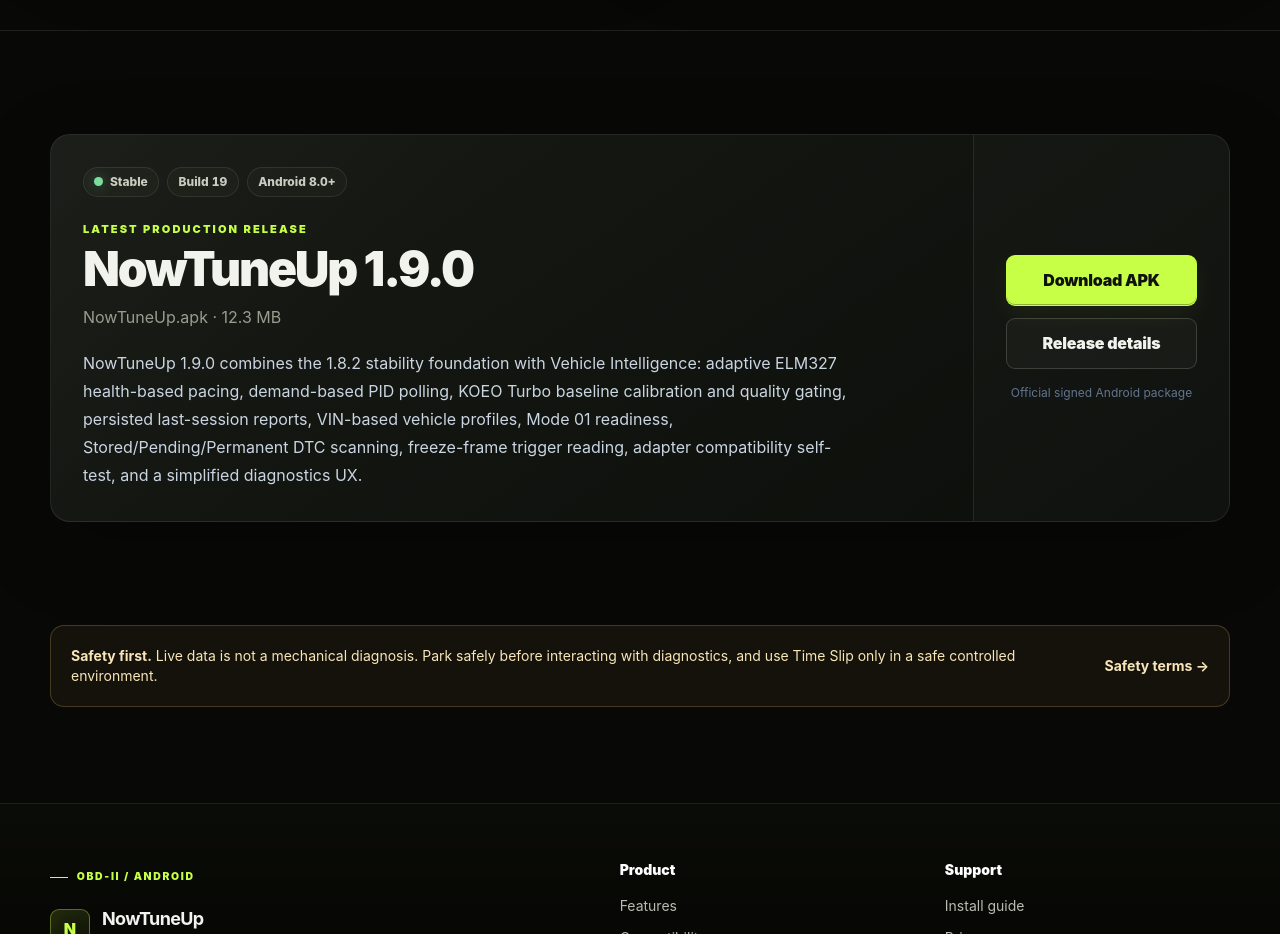
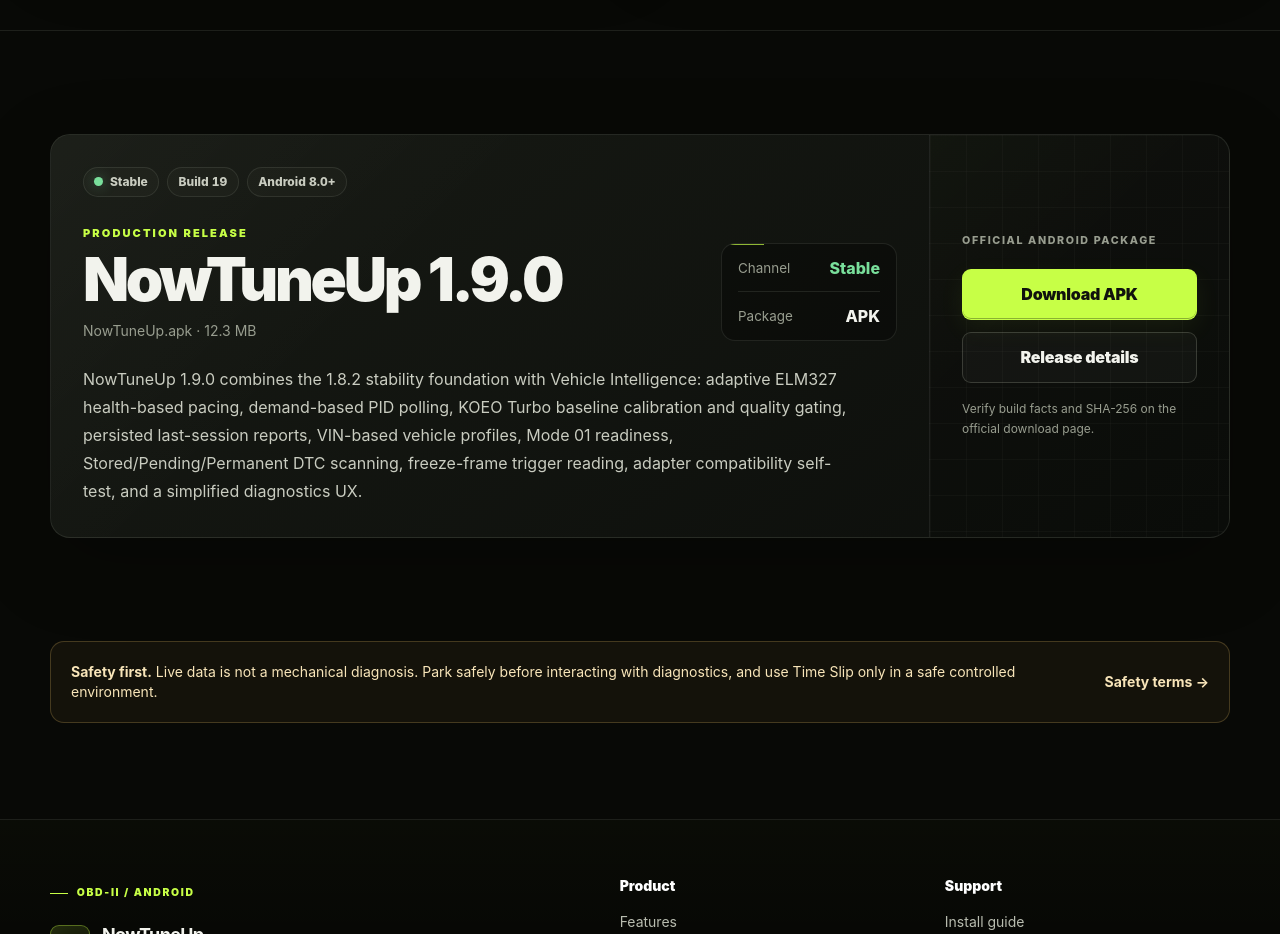
Before and after one commit to kzabCde/NowTuneUp-Smart-OBD-Vehicle-Monitor, a Next.js app in the folder web/: page / in a window 1280 px wide. Shown: the part 4800-5734 px from the top of the page. Built offline with nearby package versions, Linux system fonts and the light colour scheme; no server answers.

Commit message:
Polish shared production release card

```diff
--- a/web/components/ui/ReleaseCard.tsx
+++ b/web/components/ui/ReleaseCard.tsx
@@ -8,27 +8,38 @@
 export function ReleaseCard({ release, compact = false }: { release: ReleaseInfo; compact?: boolean }) {
   return (
     <article className="panel overflow-hidden">
-      <div className="grid gap-0 lg:grid-cols-[1fr_auto]">
+      <div className="grid lg:grid-cols-[1fr_300px]">
         <div className="p-6 md:p-8">
           <div className="flex flex-wrap items-center gap-2">
             <span className="chip"><span className="status-dot" aria-hidden="true" /> Stable</span>
             <span className="chip">Build {release.versionCode}</span>
             <span className="chip">{release.minimumAndroid}+</span>
           </div>
-          <p className="eyebrow mt-6">Latest production release</p>
-          <h2 className="mt-2 text-4xl font-black tracking-[-0.045em] md:text-5xl">NowTuneUp {release.version}</h2>
-          <p className="muted mt-3">{release.apkName} · {bytes(release.apkSize)}</p>
-          {!compact && <p className="mt-5 max-w-3xl leading-7 text-slate-300">{release.releaseNotes}</p>}
+
+          <div className="mt-7 flex flex-col justify-between gap-6 md:flex-row md:items-end">
+            <div>
+              <p className="eyebrow">Production release</p>
+              <h2 className="mt-2 text-4xl font-black tracking-[-0.055em] md:text-6xl">NowTuneUp {release.version}</h2>
+              <p className="muted mt-3 text-sm">{release.apkName} · {bytes(release.apkSize)}</p>
+            </div>
+            <div className="technical-card min-w-44 px-4">
+              <div className="spec-row"><span className="spec-key">Channel</span><span className="spec-value status-good">Stable</span></div>
+              <div className="spec-row"><span className="spec-key">Package</span><span className="spec-value">APK</span></div>
+            </div>
+          </div>
+
+          {!compact && <p className="mt-6 max-w-3xl leading-7 text-[#c9ccc0]">{release.releaseNotes}</p>}
         </div>
 
-        <div className="flex min-w-64 flex-col justify-center gap-3 border-t border-white/8 bg-white/[0.018] p-6 lg:border-l lg:border-t-0 md:p-8">
-          <Link className="button" href={release.downloadUrl} download aria-label={`Download NowTuneUp ${release.version} APK`}>
+        <div className="telemetry-grid flex flex-col justify-center gap-3 border-t border-white/8 bg-black/15 p-6 lg:border-l lg:border-t-0 md:p-8">
+          <p className="data-label">Official Android package</p>
+          <Link className="button mt-2" href={release.downloadUrl} download aria-label={`Download NowTuneUp ${release.version} APK`}>
             Download APK
           </Link>
           <Link className="button secondary" href={`/releases/${encodeURIComponent(release.version)}`}>
             Release details
           </Link>
-          <p className="mt-1 text-center text-xs text-slate-500">Official signed Android package</p>
+          <p className="muted mt-1 text-xs leading-5">Verify build facts and SHA-256 on the official download page.</p>
         </div>
       </div>
     </article>
```
